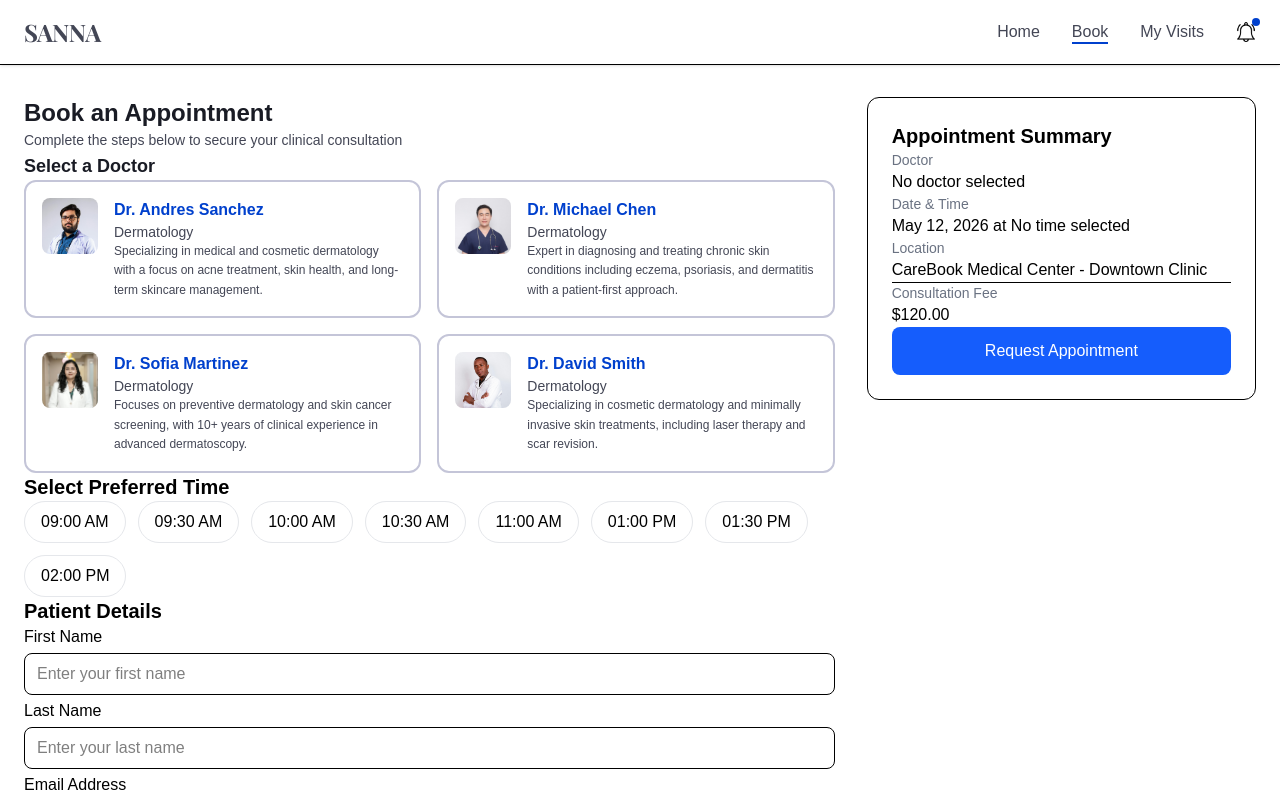
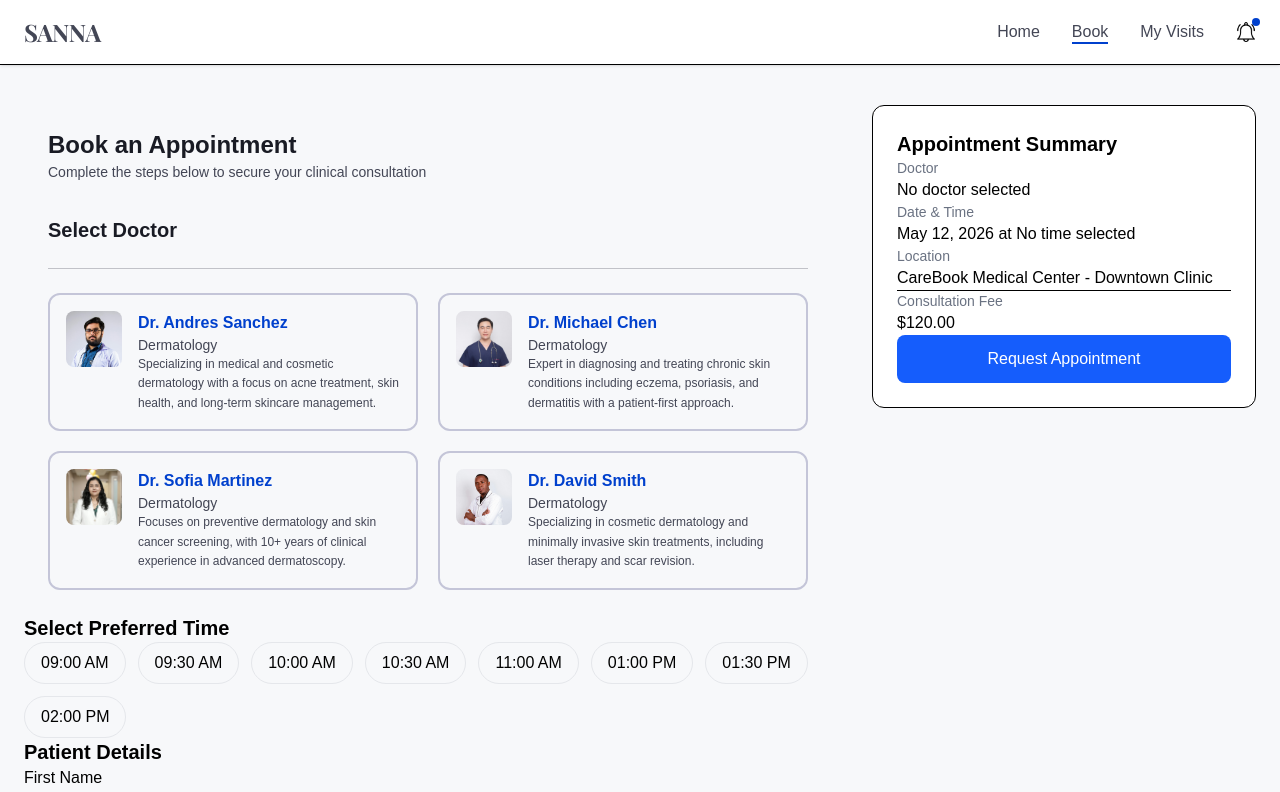
Before and after one commit to andres-sr96/appointment-booking, a Next.js app: page / in a window 1280 px wide. Shown: the top 792 px of the page. Built offline with nearby package versions, Linux system fonts and the light colour scheme.

Commit message:
DoctorSelection UI complete

```diff
--- a/components/booking/DoctorSelection.tsx
+++ b/components/booking/DoctorSelection.tsx
@@ -14,24 +14,29 @@ export default function DoctorSelection({
   setSelectedDoctor,
 }: Props) {
   return (
-    <div className="space-y-8">
-      {/* Header */}
-      <div className="space-y-2">
+    <div className="w-full px-6 py-6 space-y-12">
+      {/* HEADER */}
+      <div className="space-y-4 pb-8">
         <h2 className="text-2xl font-semibold text-[#191B24]">
           Book an Appointment
         </h2>
+
         <p className="text-sm text-[#434655] leading-relaxed max-w-xl">
           Complete the steps below to secure your clinical consultation
         </p>
       </div>
 
-      {/* Section */}
-      <div className="space-y-4">
-        <h3 className="text-lg font-semibold text-[#191B24]">
-          Select a Doctor
-        </h3>
-
-        <div className="grid grid-cols-1 md:grid-cols-2 gap-4">
+      {/* SECTION */}
+      <div className="space-y-6">
+        {/* TITLE */}
+        <div className="space-y-3">
+          <h3 className="text-xl font-semibold text-[#191B24]">
+            Select Doctor
+          </h3>
+        </div>
+        <hr className="border-t border-[#434655]/30" style={{ margin: "1.5rem 0" }}/>
+         {/* GRID */}
+        <div className="grid grid-cols-1 md:grid-cols-2 gap-5">
           {doctors.map((doctor) => (
             <DoctorCard
               key={doctor.id}
@@ -42,14 +47,6 @@ export default function DoctorSelection({
           ))}
         </div>
       </div>
-      {/*
-      Testing selected doctor
-
-      {selectedDoctor && (
-        <div className="mt-4 text-sm text-gray-700">
-          Selected: <strong>{selectedDoctor.name}</strong>
-        </div>
-      )} */}
     </div>
   );
 }
--- a/components/booking/PatientBooking.tsx
+++ b/components/booking/PatientBooking.tsx
@@ -78,12 +78,16 @@ export default function PatientBooking() {
   };
 
   return (
-    <>
-      <PatientNavbar />
+  <>
+    <PatientNavbar />
 
-      <form onSubmit={handleSubmit} className="w-full px-6 py-8">
-        <div className="grid grid-cols-1 lg:grid-cols-12 gap-8">
-          <div className="lg:col-span-8 w-full space-y-10">
+    <form onSubmit={handleSubmit} className="w-full py-10 bg-[#F7F8FA]">
+      <div className="max-w-[1400px] mx-auto px-6">
+
+        <div className="grid grid-cols-1 lg:grid-cols-12 gap-10">
+
+          {/* LEFT COLUMN (8/12) */}
+          <div className="lg:col-span-8 space-y-10">
             <DoctorSelection
               selectedDoctor={selectedDoctor}
               setSelectedDoctor={setSelectedDoctor}
@@ -110,6 +114,7 @@ export default function PatientBooking() {
             />
           </div>
 
+          {/* RIGHT COLUMN (4/12) */}
           <div className="lg:col-span-4">
             <div className="sticky top-24 space-y-6">
               <AppointmentSummary
@@ -131,8 +136,10 @@ export default function PatientBooking() {
               )}
             </div>
           </div>
+
         </div>
-      </form>
-    </>
-  );
+      </div>
+    </form>
+  </>
+);
 }
```
